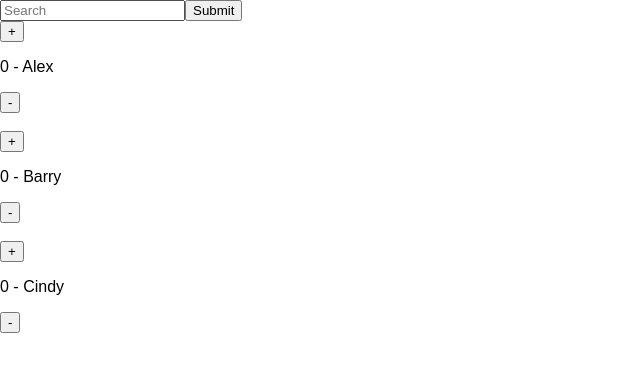
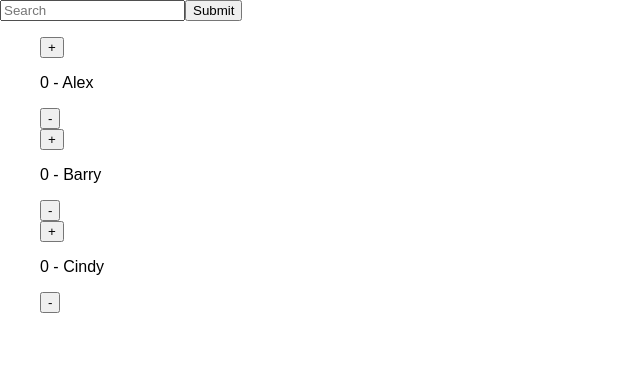
Before and after one commit to pointatnick/ranker, a React (Create React App) app: page / in a window 1280 px wide. Shown: the top 372 px of the page, without its empty margins (0-640 px from the left). Built offline with nearby package versions, Linux system fonts and the light colour scheme.

Commit message:
create PersonList for ordering

```diff
--- a/src/Person.js
+++ b/src/Person.js
@@ -22,12 +22,15 @@ class Person extends Component {
       }))
     }
   }
+  reorder(){
+    console.log('needs reordering')
+  }
   render() {
     return (
       <div>
         <div>
           <button onClick={this.onIncrement.bind(this)}>+</button>
-          <p>{this.state.score} - {this.props.name}</p>
+          <p onChange={this.reorder}>{this.state.score} - {this.props.name}</p>
           <button onClick={this.onDecrement.bind(this)}>-</button>
         </div>
       </div>
--- /dev/null
+++ b/src/PersonList.js
@@ -0,0 +1,16 @@
+import React, { Component } from 'react'
+import Person from './Person'
+
+class PersonList extends Component {
+  render() {
+    return (
+      <ul>
+        <Person name="Alex" />
+        <Person name="Barry" />
+        <Person name="Cindy" />
+      </ul>
+    )
+  }
+}
+
+export default PersonList
--- a/src/Room.js
+++ b/src/Room.js
@@ -1,17 +1,13 @@
 import React, { Component } from 'react'
 import SearchBar from './SearchBar'
-import Person from './Person'
+import PersonList from './PersonList'
 
 class Room extends Component {
   render() {
     return (
       <div className="Room">
         <SearchBar />
-        <Person name="Alex"/>
-        <br />
-        <Person name="Barry"/>
-        <br />
-        <Person name="Cindy"/>
+        <PersonList />
       </div>
     )
   }
```
